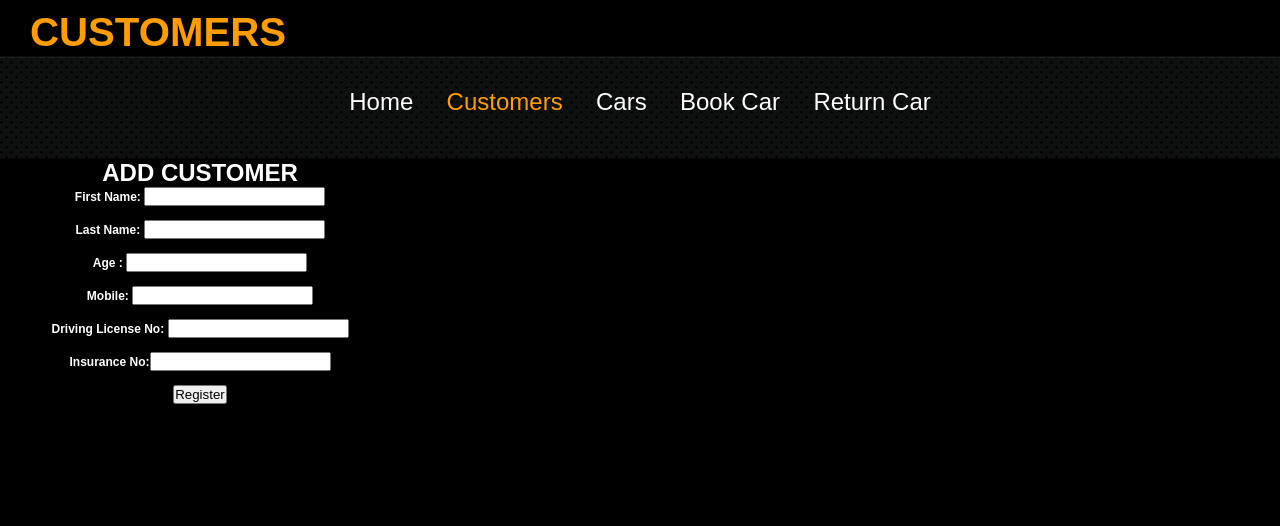
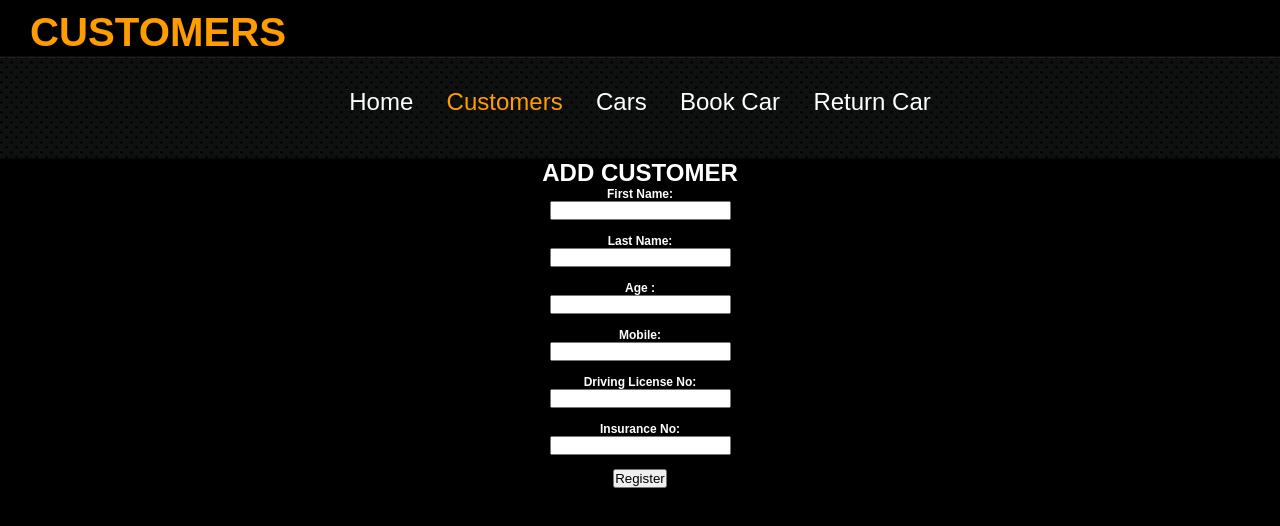
Before and after one commit to rishabh199/car_rental, a plain HTML site: page customer.html in a window 1280 px wide. Drawn offline with Linux system fonts and the light colour scheme.

Commit message:
changes made

```diff
--- a/customer.html
+++ b/customer.html
@@ -3,6 +3,13 @@
     <head>
         <title>Car Rental </title>
         <link href="pstyles.css" rel="stylesheet" type="text/css" />
+		<style>
+			form {
+				text-align: center;
+
+				margin: 0 auto;
+			}
+		</style>
 
     </head>
     <body>
@@ -19,15 +26,15 @@
 		<li><a href="return.html">Return Car</a></li>
     </ul>
   </div>
-	<div class="leftContent">
-    <b><form action="/register.html">
-	<h1> ADD CUSTOMER </h1>
-		First Name: <input type="text" name="fname"/><br><br>
-		Last Name: <input type="text" name="lname"/><br><br>
-		Age : <input type="text" name="age"/><br><br>
-		Mobile: <input type="text" name="mobile"/><br><br>
-		Driving License No: <input type="text" name="dlno"/><br><br>
-		Insurance No:<input type="text" name="ino"/><br><br>
+	<div>
+    <b><form align="center" action="/register.html" method="GET">
+	<h1><center> ADD CUSTOMER </center></h1>
+		First Name: <br><input type="text" name="fname"/><br><br>
+		Last Name: <br><input type="text" name="lname"/><br><br>
+		Age : <br><input type="text" name="age"/><br><br>
+		Mobile: <br><input type="text" name="mobile"/><br><br>
+		Driving License No: <br><input type="text" name="dlno"/><br><br>
+		Insurance No: <br><input type="text" name="ino"/><br><br>
 		<input type="submit" name="submit" value="Register">
 </form></b>
     </div>
```
